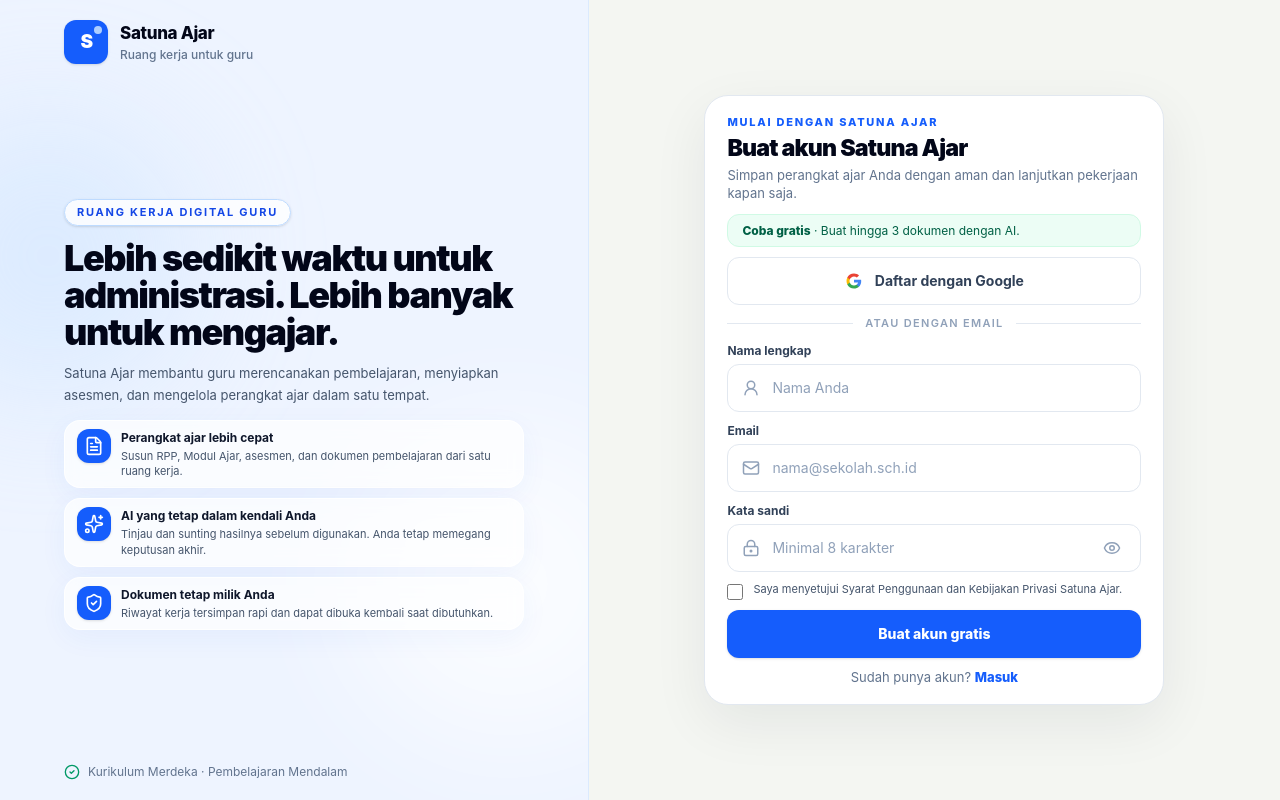
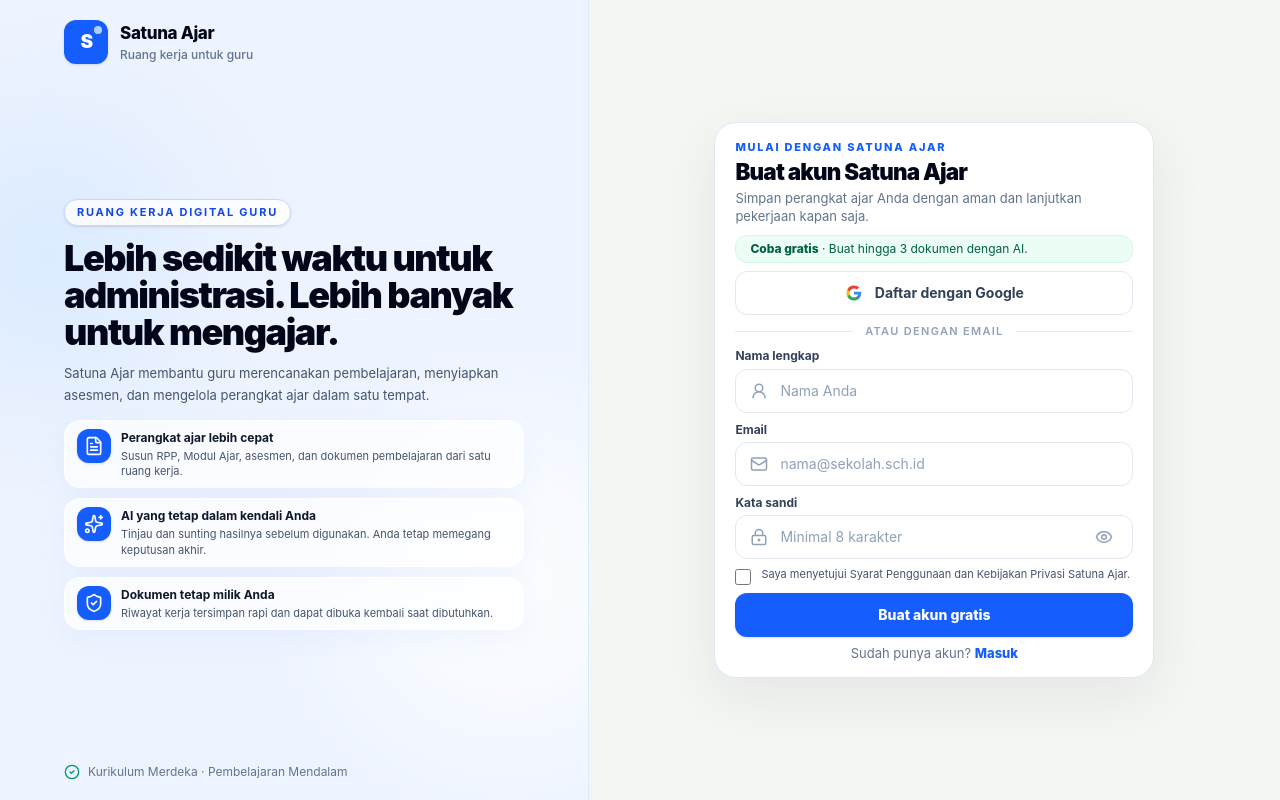
Before and after one commit to ferdilpu-sudo/Satuna-ajar, a Next.js app: page / in a window 1280 px wide. Built offline with nearby package versions, Linux system fonts and the light colour scheme.

Commit message:
Polish registration viewport layout

```diff
--- a/app/globals.css
+++ b/app/globals.css
@@ -42,7 +42,7 @@
   outline-offset: 2px;
 }
 
-/* Registration is intentionally dense on desktop so the primary task fits one viewport. */
+/* Registration prioritizes a complete, readable form inside desktop viewports. */
 @media (min-width: 1024px) {
   .auth-shell--fit-viewport {
     height: 100dvh;
@@ -102,58 +102,72 @@
     line-height: 0.95rem;
   }
 
+  /* Never vertically center an overflowing auth card: it clips the top edge. */
   .auth-shell--fit-viewport .auth-shell-right {
+    align-items: flex-start;
     overflow-y: auto;
     padding-top: 0.75rem;
     padding-bottom: 0.75rem;
   }
 
+  /* Auto block margins center the card only when it genuinely fits. */
+  .auth-shell--fit-viewport .auth-shell-right-inner {
+    margin-block: auto;
+    max-width: 27.5rem;
+  }
+
   .auth-shell--fit-viewport .auth-shell-card {
-    padding: 1.125rem 1.375rem;
+    border-radius: 1.375rem;
+    padding: 1rem 1.25rem;
   }
 
   .auth-shell--fit-viewport .auth-shell-card-title {
     margin-top: 0.25rem;
-    font-size: 1.45rem;
-    line-height: 1.15;
+    font-size: 1.4rem;
+    line-height: 1.12;
   }
 
   .auth-shell--fit-viewport .auth-shell-card-description {
     margin-top: 0.25rem;
     font-size: 0.8125rem;
-    line-height: 1.15rem;
+    line-height: 1.125rem;
   }
 
   .auth-shell--fit-viewport .auth-shell-card-content {
-    margin-top: 0.75rem;
+    margin-top: 0.625rem;
   }
 
   .auth-shell--fit-viewport .register-form {
-    gap: 0.625rem;
+    gap: 0.5rem;
   }
 
   .auth-shell--fit-viewport .register-form-trial {
-    padding-top: 0.4rem;
-    padding-bottom: 0.4rem;
-    line-height: 1.125rem;
+    padding-top: 0.325rem;
+    padding-bottom: 0.325rem;
+    line-height: 1rem;
+  }
+
+  .auth-shell--fit-viewport .register-form-oauth,
+  .auth-shell--fit-viewport .register-form-submit {
+    min-height: 2.75rem;
   }
 
   .auth-shell--fit-viewport .register-form-divider {
-    min-height: 0.875rem;
+    min-height: 0.75rem;
   }
 
   .auth-shell--fit-viewport .register-form > label > span:first-child {
-    margin-bottom: 0.25rem;
+    margin-bottom: 0.2rem;
     font-size: 0.75rem;
   }
 
   .auth-shell--fit-viewport .register-form > label > span:nth-child(2) {
-    min-height: 3rem;
+    min-height: 2.75rem;
   }
 
   .auth-shell--fit-viewport .register-form > label input {
-    padding-top: 0.625rem;
-    padding-bottom: 0.625rem;
+    padding-top: 0.5rem;
+    padding-bottom: 0.5rem;
   }
 
   .auth-shell--fit-viewport .register-form-terms label {
@@ -163,7 +177,7 @@
 
   .auth-shell--fit-viewport .register-form-login {
     font-size: 0.8125rem;
-    line-height: 1.125rem;
+    line-height: 1rem;
   }
 }
 
@@ -183,11 +197,11 @@
   }
 
   .auth-shell--fit-viewport .auth-shell-card {
-    padding-top: 0.875rem;
-    padding-bottom: 0.875rem;
+    padding-top: 0.75rem;
+    padding-bottom: 0.75rem;
   }
 
   .auth-shell--fit-viewport .register-form {
-    gap: 0.5rem;
+    gap: 0.425rem;
   }
 }
--- a/components/auth/AuthShell.tsx
+++ b/components/auth/AuthShell.tsx
@@ -88,7 +88,7 @@
       </section>
 
       <section className={`auth-shell-right flex min-h-screen items-center justify-center px-5 sm:px-8 lg:px-12 ${dense ? 'py-5 lg:py-4' : 'py-8'}`}>
-        <div className={`w-full ${dense ? 'max-w-[460px]' : 'max-w-[480px]'}`}>
+        <div className={`auth-shell-right-inner w-full ${dense ? 'max-w-[460px]' : 'max-w-[480px]'}`}>
           <div className="mb-8 flex items-center justify-between lg:hidden">
             <Link href="/" className="inline-flex items-center gap-2.5 rounded-xl">
               <SatunaMark className="h-10 w-10" />
```
Also changed, not shown: 1 other file (tests, documents, lock files or other folders).
